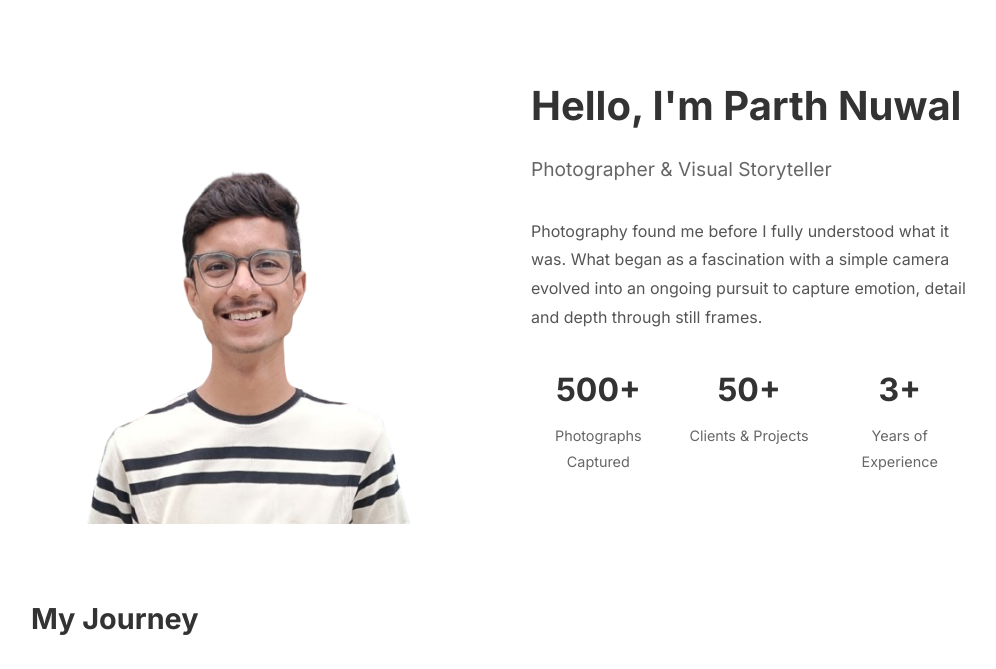
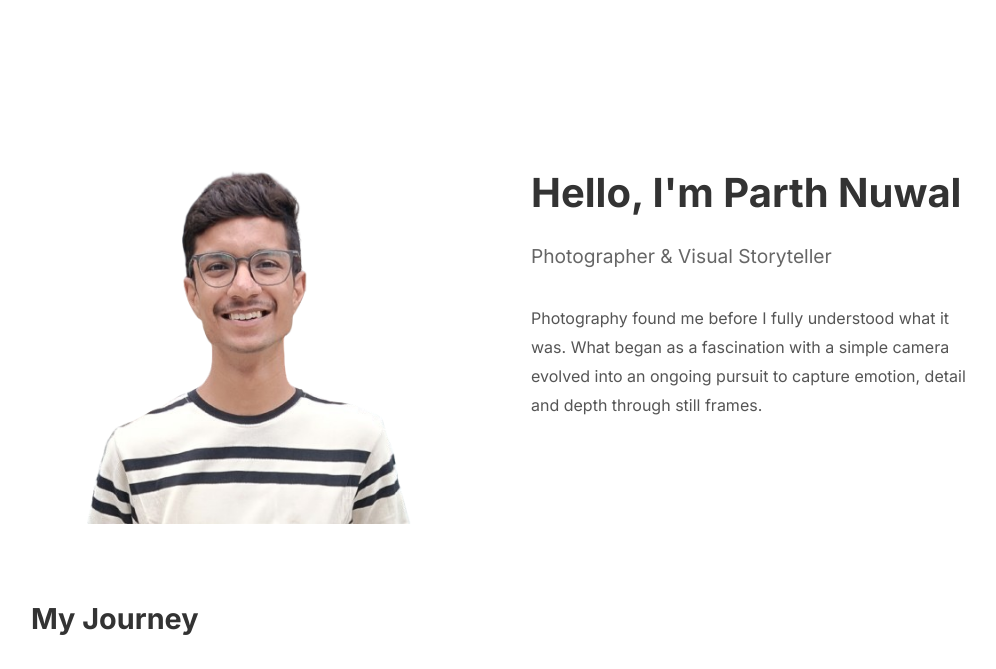
Before and after one commit to Parthnuwal7/infinite.pixelz, a Flask app: template photography_website/templates/about.html in a window 1280 px wide. Shown: the part 71-740 px from the top of the page, without its empty margins (141-1137 px from the left). Run offline with Flask 3, Linux system fonts and the light colour scheme; the template is opened without the code that fills it, so the values that code supplies are empty; some libraries are stand-ins or nearby versions.

Commit message:
Update about.html

```diff
--- a/photography_website/templates/about.html
+++ b/photography_website/templates/about.html
@@ -14,7 +14,7 @@
             <p>
                 Photography found me before I fully understood what it was. What began as a fascination with a simple camera evolved into an ongoing pursuit to capture emotion, detail and depth through still frames.
              </p>
-            <div class="stats-grid" style="display: grid; grid-template-columns: repeat(3, 1fr); gap: 1rem; margin: 2rem 0;">
+<!--             <div class="stats-grid" style="display: grid; grid-template-columns: repeat(3, 1fr); gap: 1rem; margin: 2rem 0;">
                 <div style="text-align: center;">
                     <h3 style="font-size: 2rem; color: #333; margin-bottom: 0.5rem;">500+</h3>
                     <p style="color: #666; font-size: 0.9rem;">Photographs Captured</p>
@@ -27,7 +27,7 @@
                     <h3 style="font-size: 2rem; color: #333; margin-bottom: 0.5rem;">3+</h3>
                     <p style="color: #666; font-size: 0.9rem;">Years of Experience</p>
                 </div>
-            </div>
+            </div> -->
         </div>
     </div>
 
```
